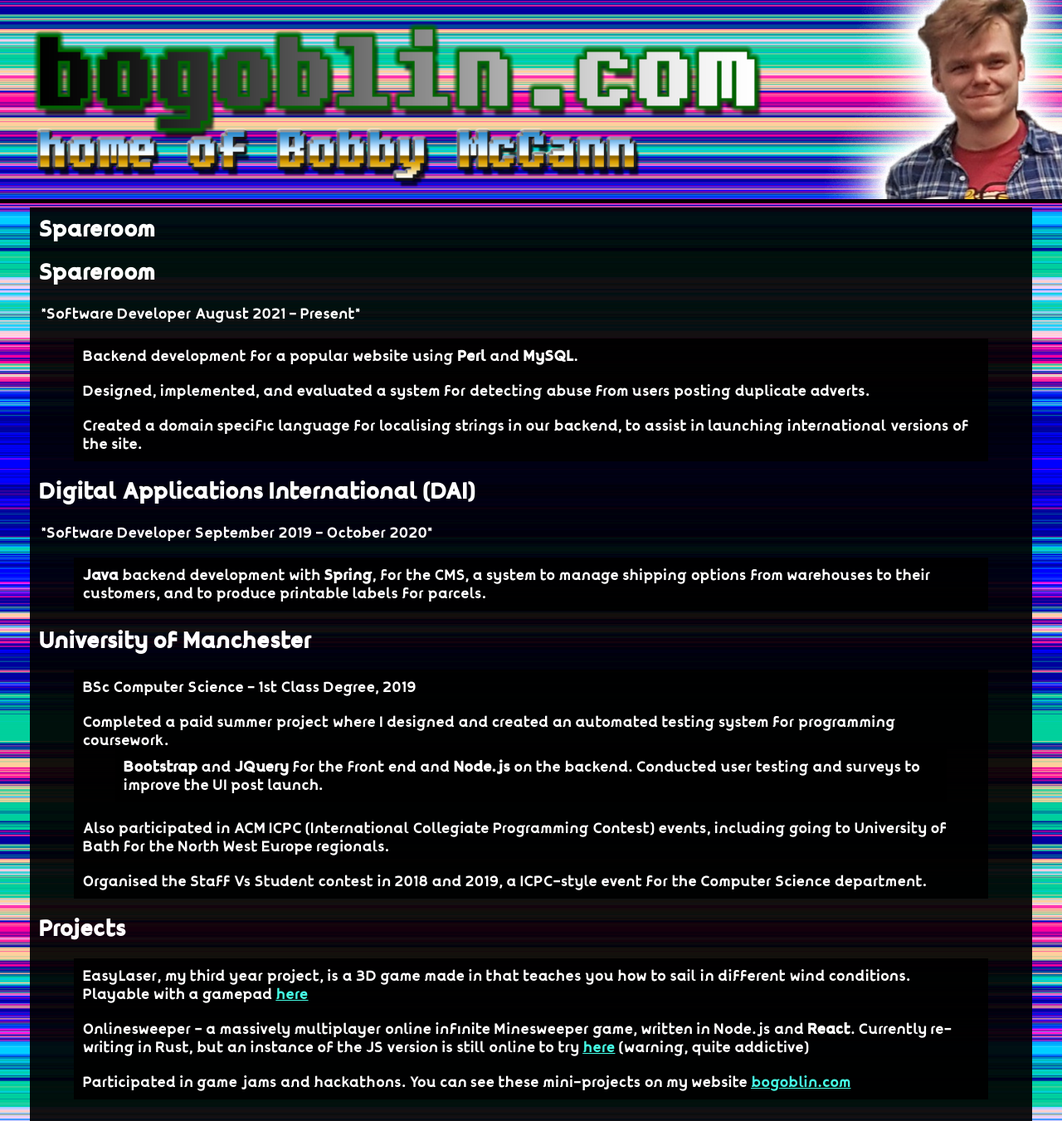
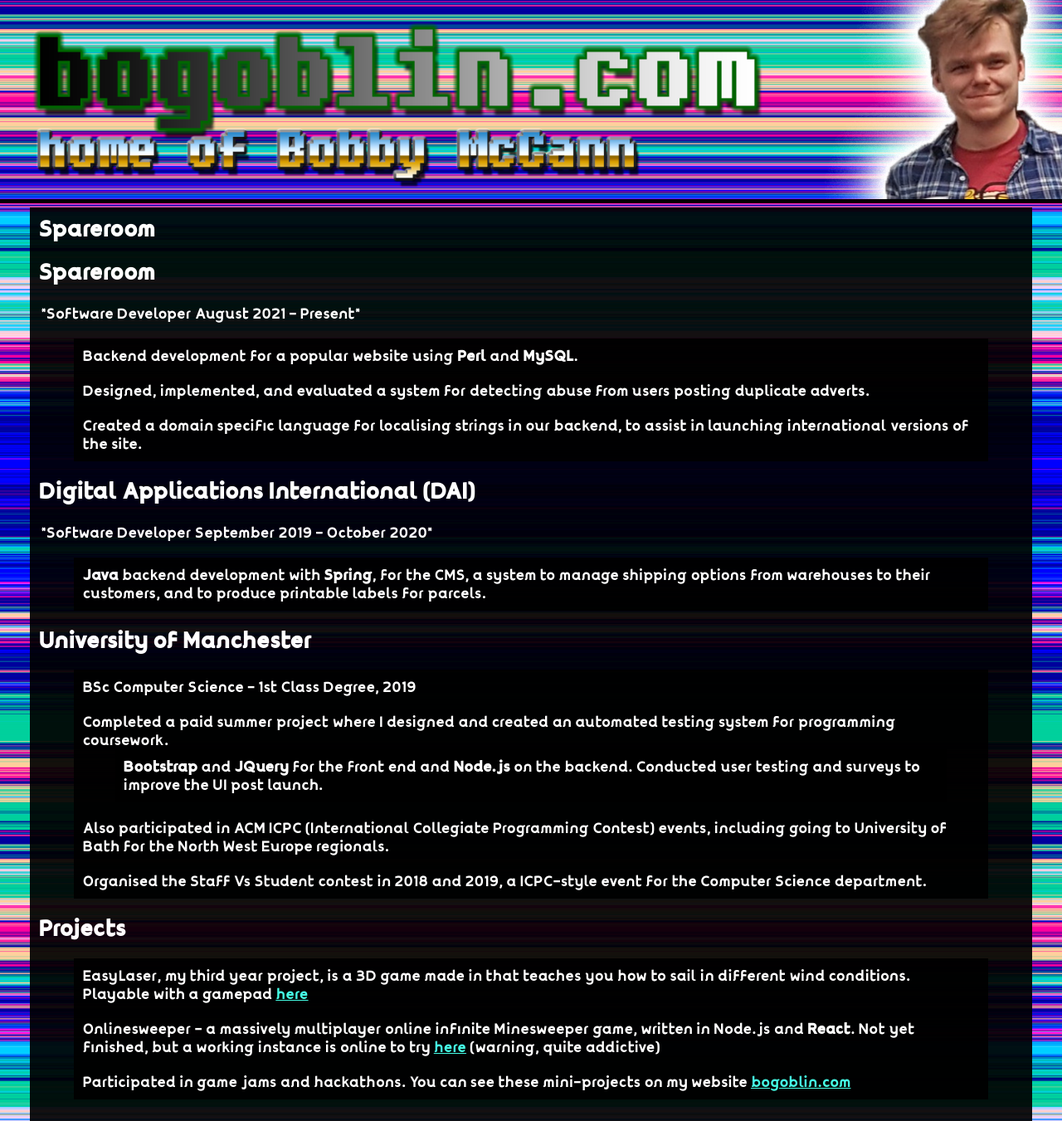
Before and after one commit to bogoblin/bobbyweb, a Jekyll site: the page built from cv/cv.md, in a window 1280 px wide. Shown: the whole page at 83% size. Built offline with Jekyll 4.4.1, drawn with Linux system fonts in a browser that asks for light colours; our own code applies the rules of GitHub Pages for plain Markdown files.

Commit message:
Tiny update

```diff
--- a/cv/cv.md
+++ b/cv/cv.md
@@ -23,5 +23,5 @@
 ## Projects
 
 - EasyLaser, my third year project, is a 3D game made in that teaches you how to sail in different wind conditions. Playable with a gamepad [here](https://bogoblin.com/games/2019/05/11/EasyLaser.html)
-- Onlinesweeper - a massively multiplayer online infinite Minesweeper game, written in Node.js and **React**. Currently re-writing in Rust, but an instance of the JS version is still online to try [here](https://onlinesweeper-5i7y9.ondigitalocean.app/) (warning, quite addictive)
+- Onlinesweeper - a massively multiplayer online infinite Minesweeper game, written in Node.js and **React**. Not yet finished, but a working instance is online to try [here](https://onlinesweeper-5i7y9.ondigitalocean.app/) (warning, quite addictive)
 - Participated in game jams and hackathons. You can see these mini-projects on my website [bogoblin.com](https://bogoblin.com)
--- a/cv/index.html
+++ b/cv/index.html
@@ -70,7 +70,7 @@
 <h2 id="projects">Projects</h2>
 <ul>
 <li>EasyLaser, my third year project, is a 3D game made in that teaches you how to sail in different wind conditions. Playable with a gamepad <a href="https://bogoblin.com/games/2019/05/11/EasyLaser.html">here</a></li>
-<li>Onlinesweeper - a massively multiplayer online infinite Minesweeper game, written in Node.js and <strong>React</strong>. Currently re-writing in Rust, but an instance of the JS version is still online to try <a href="https://onlinesweeper-5i7y9.ondigitalocean.app/">here</a> (warning, quite addictive)</li>
+<li>Onlinesweeper - a massively multiplayer online infinite Minesweeper game, written in Node.js and <strong>React</strong>. Not yet finished, but a working instance is online to try <a href="https://onlinesweeper-5i7y9.ondigitalocean.app/">here</a> (warning, quite addictive)</li>
 <li>Participated in game jams and hackathons. You can see these mini-projects on my website <a href="https://bogoblin.com">bogoblin.com</a></li>
 </ul>
 <center><i class="far fa-smile"></i></center>
```
Also changed, not shown: 1 other file.
